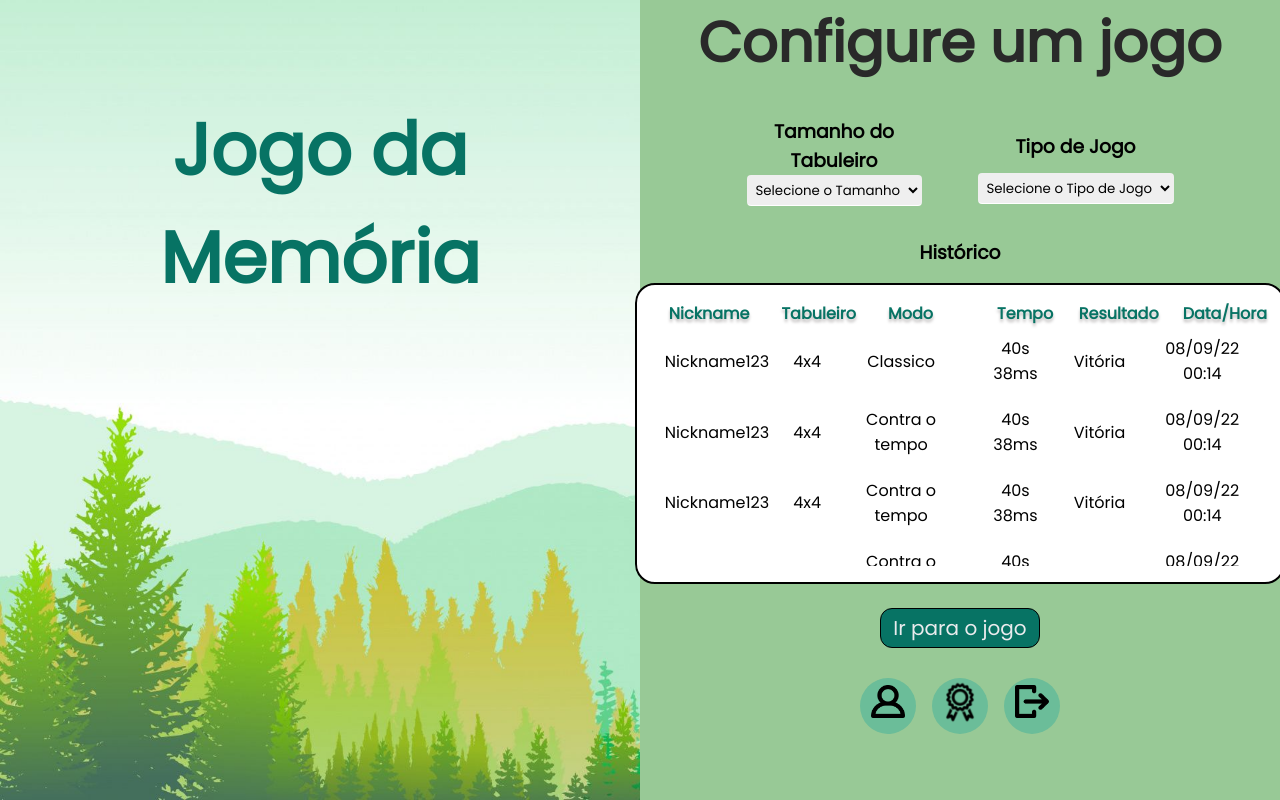
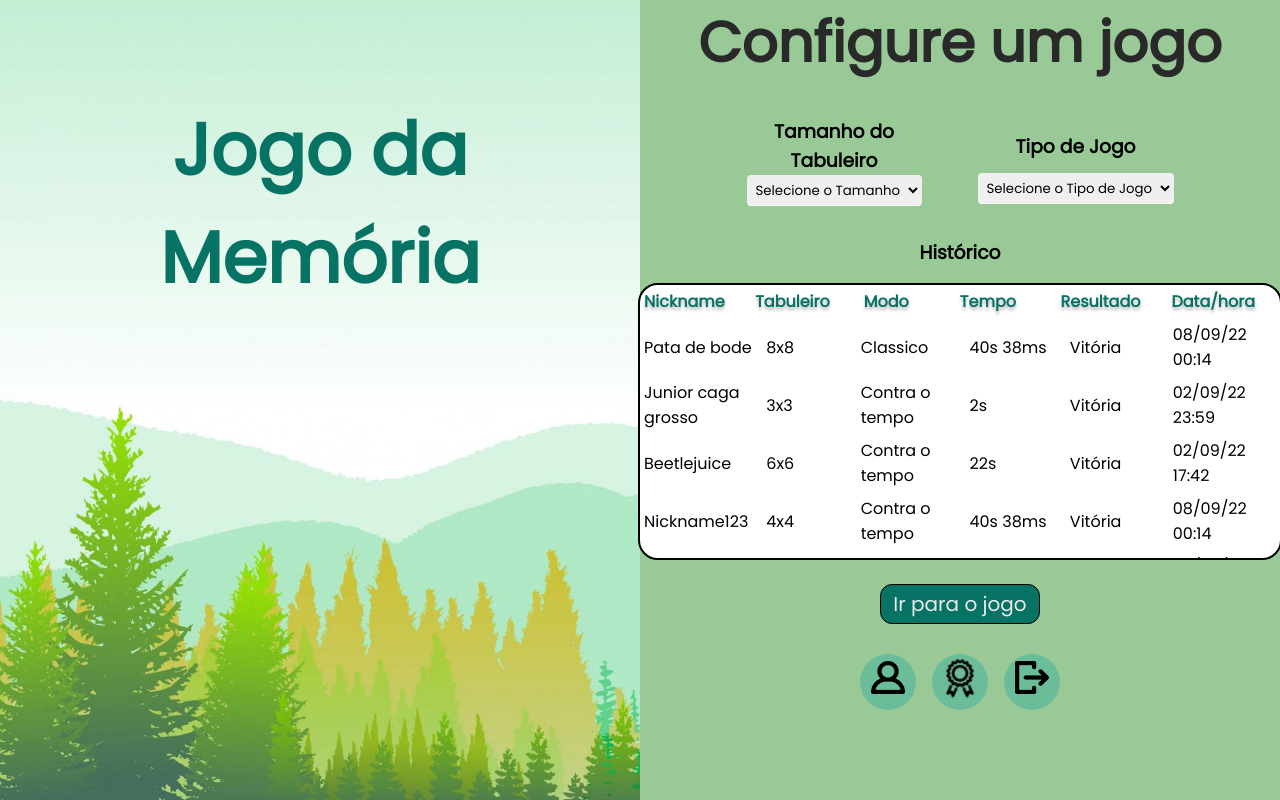
Before and after one commit to camillebobsin/si401-memory-game, a PHP site: page /menu.html in a window 1280 px wide. Run offline with PHP 8.4, Linux system fonts and the light colour scheme.

Commit message:
test-table

```diff
--- a/menu.html
+++ b/menu.html
@@ -43,25 +43,41 @@
             </div>
             <h3>Histórico</h3>
             <div class="history-wrap">
-                <table class="history-table">
+                <table class="fixed_header">
                     <thead>
-                        <tr>
-                            <th scope="col">Nickname</th>
-                            <th scope="col">Tabuleiro</th>
-                            <th scope="col">Modo</th>
-                            <th scope="col">Tempo</th>
-                            <th scope="col">Resultado</th>
-                            <th scope="col">Data/Hora</th>
-                        </tr>
+                      <tr>
+                        <th>Nickname</th>
+                        <th>Tabuleiro</th>
+                        <th>Modo</th>
+                        <th>Tempo</th>
+                        <th>Resultado</th>
+                        <th>Data/hora</th>
+                      </tr>
                     </thead>
                     <tbody>
                         <tr>
-                            <td>Nickname123</td>
-                            <td>4x4</td>
+                            <td>Pata de bode</td>
+                            <td>8x8</td>
                             <td>Classico</td>
                             <td>40s 38ms</td>
                             <td>Vitória</td>
                             <td>08/09/22 00:14</td>
+                        </tr>
+                        <tr>
+                            <td>Junior caga grosso</td>
+                            <td>3x3</td>
+                            <td>Contra o tempo</td>
+                            <td>2s</td>
+                            <td>Vitória</td>
+                            <td>02/09/22 23:59</td>
+                        </tr>
+                        <tr>
+                            <td>Beetlejuice</td>
+                            <td>6x6</td>
+                            <td>Contra o tempo</td>
+                            <td>22s</td>
+                            <td>Vitória</td>
+                            <td>02/09/22 17:42</td>
                         </tr>
                         <tr>
                             <td>Nickname123</td>
@@ -95,24 +111,8 @@
                             <td>Vitória</td>
                             <td>08/09/22 00:14</td>
                         </tr>
-                        <tr>
-                            <td>Nickname123</td>
-                            <td>4x4</td>
-                            <td>Contra o tempo</td>
-                            <td>40s 38ms</td>
-                            <td>Vitória</td>
-                            <td>08/09/22 00:14</td>
-                        </tr>
-                        <tr>
-                            <td>Nickname123</td>
-                            <td>4x4</td>
-                            <td>Classico</td>
-                            <td>40s 38ms</td>
-                            <td>Vitória</td>
-                            <td>08/09/22 00:14</td>
-                        </tr>
                     </tbody>
-                </table>
+                  </table>
             </div>
 
             <button id="play-button">Ir para o jogo</button>
--- a/styles/menu.css
+++ b/styles/menu.css
@@ -37,55 +37,35 @@ select{
     margin-top: 2vh;
 }
 
-.history-table{
+.fixed_header{
+    width: 80vh;
+    table-layout: fixed;
     border-collapse: collapse;
-    margin: 2vh 2vh;
-    overflow: auto;
-
-}
-.history-table thead,tbody{
-    display:block;
-    table-layout: fixed;
-    position: relative;
 }
 
-.history-table tbody{
-    overflow-y: scroll;
-    height: 30vh;
+.fixed_header tbody{
+  display:block;
+  width: 80vh;
+  overflow: auto;
+  height: 30vh;
 }
 
-.history-table thead tr{
+.fixed_header thead tr {
+   display: block;
+}
+
+.fixed_header thead {
     color:#077364;
     text-align: center;
     filter: drop-shadow(0.05rem 0.2rem 0.1rem rgb(190, 187, 187));
     font-weight: 600;
 }
 
-.history-table thead th{
-    padding: 0 2vh;
-}
 
-.history-table thead th:nth-child(3){
-    padding: 0 2vh;
-}
-
-.history-table thead th:nth-child(4){
-    padding: 0 6vh;
-    padding-right: 3.2vh;
-}
-
-.history-table thead th:nth-child(5){
-    padding:0;
-    padding-right: 3vh;
-}
-
-.history-table thead th:nth-child(6){
-    padding:0;
-}
-
-.history-table td{
-    padding: 1.3vh 1.5vh;
-    text-align: center;
+.fixed_header th, .fixed_header td {
+  padding: 0.5vh;
+  text-align: left;
+  width: 15vh;
 }
 
 #play-button{
@@ -125,8 +105,7 @@ select{
 }
 
 ::-webkit-scrollbar {
-    width: 10px;
-    height: 5px;
+    width: 9px;
   }
 
 
```
